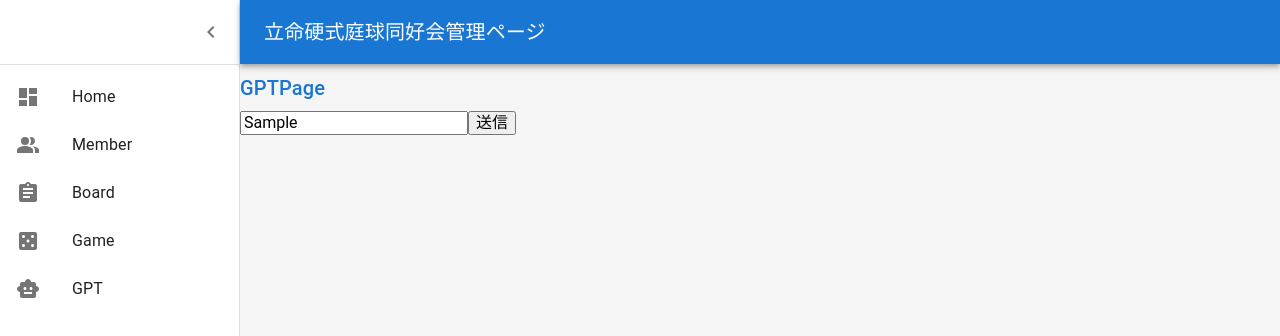
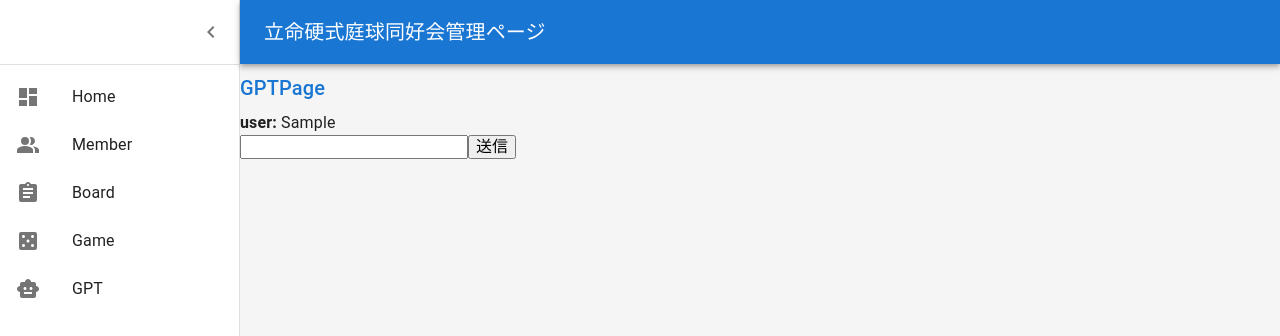
Before and after one commit to hiromuota166/react-firebase-mui, a React (Create React App) app: page /GPT in a window 1280 px wide. Both pictures are taken after typing "Sample" into the empty fields and a click on the button "送信". Shown: the top 336 px of the page. Built offline with nearby package versions, Linux system fonts and the light colour scheme; no server answers.

Commit message:
GPTとの連続した会話成立

```diff
--- a/src/components/GPTPage.tsx
+++ b/src/components/GPTPage.tsx
@@ -1,14 +1,14 @@
 import axios from 'axios';
 import React, { useEffect, useState } from "react";
-import { GptText } from '../types/type'
+import { GptText, Message } from '../types/type'
 import Title from './Title';
 
 const GPTPage = () => {
-  const [getText, setGetText] = useState<GptText>('');
+  const [messages, setMessages] = useState<Message[]> ([]);
   const [userText, setUserText] = useState<string>('');
   const apiKey = process.env.REACT_APP_OPEN_AI_API_KEY;
   const url = 'https://api.openai.com/v1/chat/completions';
-  const getData = async () => {
+  const getData = async (newMessages: Message[]) => {
     const config = {
       method: 'post',
       url: url,
@@ -18,14 +18,17 @@ const GPTPage = () => {
       },
       data: {
         model: 'gpt-3.5-turbo-1106',
-        messages: [{ role: 'user', content: userText }],
+        messages: newMessages,
         temperature: 0.7
       },
     }
     try {
       const response = await axios(config);
-      setGetText(response.data.choices[0].message.content);
-      console.log('成功？');
+      const gptMessage: Message = {
+        role: 'assistant',
+        content: response.data.choices[0].message.content
+      };
+      setMessages([...newMessages, gptMessage]);
     } catch(error) {
       console.error('Error getData :', error);
     }
@@ -33,14 +36,24 @@ const GPTPage = () => {
 
   const handleSubmit = (e: React.FormEvent<HTMLFormElement>) => {
     e.preventDefault();
-    getData();
-  }
+    const userMessage: Message = { role: 'user', content: userText };
+    const newMessages = [...messages, userMessage];
+    setUserText('');
+    setMessages(newMessages);
+    getData(newMessages);
+  };
 
   return (
-    <div className='flex'>
+    <div className='flex flex-col items-center'>
       <Title>GPTPage</Title>
-      <div>{getText}</div>
-      <form action="a" onSubmit={handleSubmit}>
+      <div className="conversation">
+        {messages.map((message, index) => (
+          <div key={index} className={message.role === 'user' ? 'user-message' : 'gpt-message'}>
+            <strong>{message.role}:</strong> {message.content}
+          </div>
+        ))}
+      </div>
+      <form onSubmit={handleSubmit}>
         <input
           type="text"
           value={userText}
--- a/src/types/type.ts
+++ b/src/types/type.ts
@@ -28,3 +28,8 @@ export interface BoardType {
 }
 
 export type GptText = string;
+
+export interface Message {
+  role: 'user' | 'assistant';
+  content: string;
+}
```
